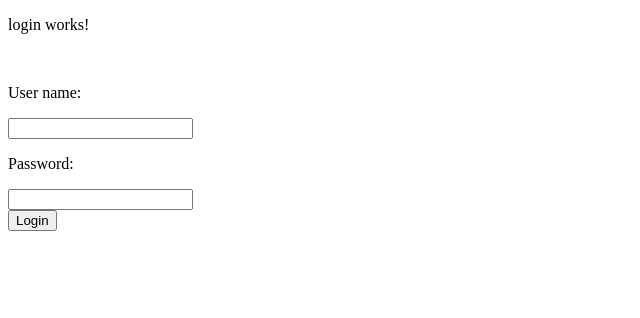
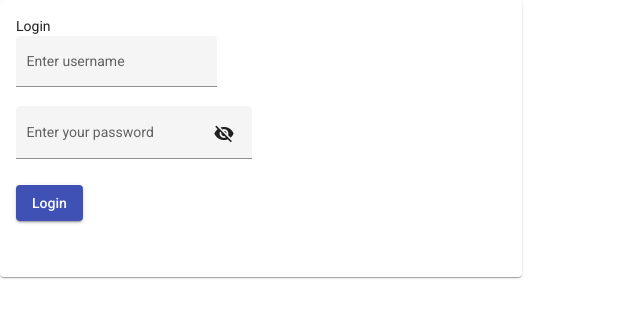
Before and after one commit to ritskc/MaterialInventory, an Angular app in the folder webclient/: page / in a window 1280 px wide. Shown: the top 318 px of the page, without its empty margins (0-640 px from the left). Built offline with nearby package versions, Linux system fonts and the light colour scheme.

Commit message:
material login components

```diff
--- a/webclient/angular.json
+++ b/webclient/angular.json
@@ -23,6 +23,7 @@
               "src/assets"
             ],
             "styles": [
+              "./node_modules/@angular/material/prebuilt-themes/indigo-pink.css",
               "src/styles.css"
             ],
             "scripts": []
@@ -90,6 +91,7 @@
               "src/assets"
             ],
             "styles": [
+              "./node_modules/@angular/material/prebuilt-themes/indigo-pink.css",
               "src/styles.css"
             ],
             "scripts": []
--- a/webclient/package.json
+++ b/webclient/package.json
@@ -11,6 +11,7 @@
   "private": true,
   "dependencies": {
     "@angular/animations": "^14.1.0",
+    "@angular/cdk": "^14.2.3",
     "@angular/common": "^14.1.0",
     "@angular/compiler": "^14.1.0",
     "@angular/core": "^14.1.0",
--- a/webclient/src/app/component/login/login.component.css
+++ b/webclient/src/app/component/login/login.component.css
@@ -0,0 +1,61 @@
+.example-container .mat-form-field + .mat-form-field {
+    margin-left: 8px;
+  }
+
+  :host {
+    display: flex;
+    flex-direction: column;
+    align-items: flex-start;
+  }
+
+  .example-right-align {
+    text-align: right;
+  }
+
+  input.example-right-align::-webkit-outer-spin-button,
+  input.example-right-align::-webkit-inner-spin-button {
+    display: none;
+  }
+
+  input.example-right-align {
+    -moz-appearance: textfield;
+  }
+
+  section {
+    display: table;
+  }
+
+  .example-label {
+    display: table-cell;
+    font-size: 14px;
+    margin-left: 8px;
+    min-width: 120px;
+  }
+
+  .example-button-row {
+    display: table-cell;
+    width: 490px;
+  }
+
+  .example-button-row .mat-button-base {
+    margin: 8px 8px 8px 0;
+  }
+
+  .example-flex-container {
+    display: flex;
+    justify-content: space-between;
+    flex-wrap: wrap;
+  }
+
+  .example-button-container {
+    display: flex;
+    justify-content: center;
+    width: 120px;
+  }
+
+  .main-div{
+    height: 100vh;
+    display: flex;
+    justify-content: center;
+    align-items: center;
+  }
--- a/webclient/src/app/component/login/login.component.html
+++ b/webclient/src/app/component/login/login.component.html
@@ -1,17 +1,33 @@
-<p>login works!</p>
 
+<mat-card>Login
+<div class="example-container">
+
+    <mat-form-field appearance="fill">
+        <mat-label>Enter username</mat-label>
+        <input matInput #userName>
+      </mat-form-field>
+<br>
+    <mat-form-field appearance="fill">
+      <mat-label>Enter your password</mat-label>
+      <input matInput [type]="hide ? 'password' : 'text'" #password>
+      <button mat-icon-button matSuffix (click)="hide = !hide" [attr.aria-label]="'Hide password'" [attr.aria-pressed]="hide">
+        <mat-icon>{{hide ? 'visibility_off' : 'visibility'}}</mat-icon>
+      </button>
+    </mat-form-field>
 
 <br>
 
+<section>
 
+    <div class="example-button-row">
+      <button mat-raised-button color="primary" (click)="doLogin(userName.value,password.value)">Login</button>
+    </div>
+  </section>
 
-<p>User name: </p><input #userName>
-<br>
-<p>Password: </p><input #password>
+</div>
+
+<p>{{loginString}}</p>
+
 <br>
 
-
-
-<button type="button" (click)="doLogin(userName.value,password.value)">Login</button>
-
-<p>{{loginString}}</p>
+</mat-card>
--- a/webclient/src/app/component/login/login.component.ts
+++ b/webclient/src/app/component/login/login.component.ts
@@ -2,6 +2,9 @@ import { Component, OnInit } from '@angular/core';
 import { LoginserviceService  } from 'src/app/service/loginservice.service';
 import { LoginModel } from 'src/app/model/login.model';
 import { Observable } from 'rxjs';
+import { FormControl, Validators } from '@angular/forms';
+
+
 
 
 @Component({
@@ -12,8 +15,11 @@ import { Observable } from 'rxjs';
 export class LoginComponent implements OnInit {
 public login$:Observable<LoginModel>;
 public loginString:string;
+email = new FormControl('', [Validators.required, Validators.email]);
+hide = true;
 
   constructor(private loginService:LoginserviceService) {
+
     this.login$ = new Observable<LoginModel>();
     this.loginString="";
   }
@@ -24,6 +30,7 @@ public loginString:string;
 
 
   doLogin(userName: string,password:string) {
+
     if (userName&&password) {
       this.login$=this.loginService.authenticate(userName,password);
     this.login$.subscribe(
--- a/webclient/src/index.html
+++ b/webclient/src/index.html
@@ -6,8 +6,11 @@
   <base href="/">
   <meta name="viewport" content="width=device-width, initial-scale=1">
   <link rel="icon" type="image/x-icon" href="favicon.ico">
+  <link rel="preconnect" href="https://fonts.gstatic.com">
+  <link href="https://fonts.googleapis.com/css2?family=Roboto:wght@300;400;500&display=swap" rel="stylesheet">
+  <link href="https://fonts.googleapis.com/icon?family=Material+Icons" rel="stylesheet">
 </head>
-<body>
+<body class="mat-typography">
   <app-root></app-root>
 </body>
 </html>
--- a/webclient/src/styles.css
+++ b/webclient/src/styles.css
@@ -1 +1,4 @@
 /* You can add global styles to this file, and also import other style files */
+
+html, body { height: 100%; }
+body { margin: 0; font-family: Roboto, "Helvetica Neue", sans-serif; }
```
Also changed, not shown: webclient/src/app/app.module.ts (+16 -1 lines), 1 other file (tests, documents, lock files or other folders).
